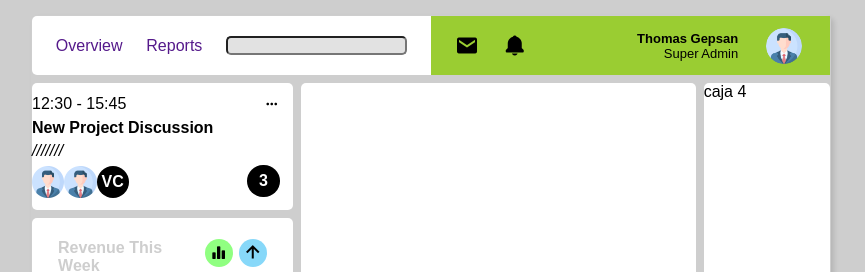
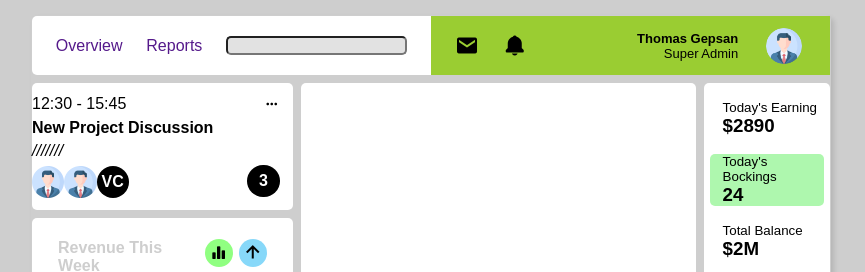
Before and after one commit to JuanManuelGilQuiroga/gridBasico, a plain HTML site: page index.html in a window 1280 px wide. Shown: the top 272 px of the page, without its empty margins (209-1074 px from the left). Drawn offline with nearby package versions, Linux system fonts and the light colour scheme.

Commit message:
feat: :sparkles: Item4
Item4 design completed.

```diff
--- a/css/style.css
+++ b/css/style.css
@@ -183,6 +183,42 @@ body {
 .item4 {
     background: pink;
     grid-area: balance;
+    display: flex;
+}
+.mainItem4{
+    display: flex;
+    flex-direction: column;
+    justify-content: space-evenly;
+    align-items: center;
+    width: 100%;
+}
+.mainItem4 p{
+    font-size: smaller
+}
+.div1Item4{
+    /*/outline: 1px solid black;/*/
+    display: flex;
+    flex-direction: column;
+    width: 90%;
+    padding-left: 10%;
+    border-radius: 5px;
+}
+.div2Item4{
+    background: #aef7ae;
+    /*/outline: 1px solid black;/*/
+    display: flex;
+    flex-direction: column;
+    width: 90%;
+    padding-left: 10%;
+    border-radius: 5px;
+}
+.div3Item4{
+    /*/outline: 1px solid black;/*/
+    display: flex;
+    flex-direction: column;
+    width: 90%;
+    padding-left: 10%;
+    border-radius: 5px;
 }
 
 
--- a/index.html
+++ b/index.html
@@ -51,7 +51,22 @@
             </div>
         </div>
         <div class="item3"></div>
-        <div class="item4">caja 4</div>
+        <div class="item4">
+            <div class="mainItem4">
+                <div class="div1Item4">
+                    <p>Today's Earning</p>
+                    <h3>$2890</h3>
+                </div>
+                <div class="div2Item4">
+                    <p>Today's Bockings</p>
+                    <h3>24</h3>
+                </div>
+                <div class="div3Item4">
+                    <p>Total Balance</p>
+                    <h3>$2M</h3>
+                </div>
+            </div>
+        </div>
         <div class="item5">
             <div class="div1Item5">
                 <div class="textItem5">
```
